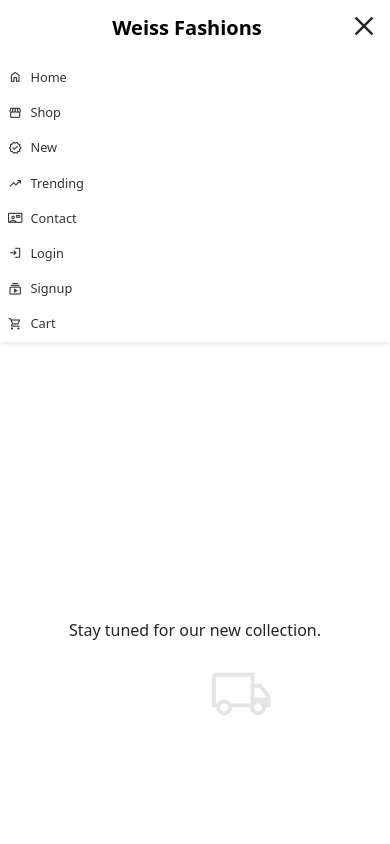
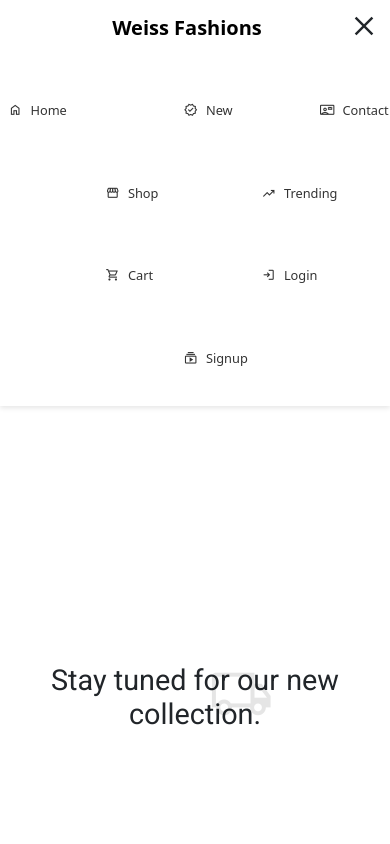
Before and after one commit to jideawoniyi/fashion-app, a plain HTML site: page index.html in a window 390 px wide. Both pictures are taken after a click on the element "menu". Shown: the top 844 px of the page. Drawn offline with nearby package versions, Linux system fonts and the light colour scheme; a web font is replaced by a local one.

Commit message:
fine tuned the mobile menu to form a 'w' shape

```diff
--- a/index.html
+++ b/index.html
@@ -5,6 +5,7 @@
     <meta name="viewport" content="width=device-width, initial-scale=1.0">
     <title>Weiss Fashions - Coming Soon</title>
     <link href="https://fonts.googleapis.com/css2?family=Montserrat:wght@700&family=Roboto:wght@400&display=swap" rel="stylesheet">
+    <link href="https://fonts.googleapis.com/css2?family=Google+Sans:wght@400;700&family=Roboto:wght@400;700&display=swap" rel="stylesheet">
     <link rel="stylesheet" href="https://fonts.googleapis.com/css2?family=Material+Symbols+Outlined:opsz,wght,FILL,GRAD@20..48,100..700,0..1,-50..200" />
     <link rel="stylesheet" href="style.css">
     <link rel="stylesheet" href="https://cdnjs.cloudflare.com/ajax/libs/font-awesome/5.15.1/css/all.min.css">
@@ -40,7 +41,7 @@
 
     <main class="coming-soon">
         <!-- <h1>Weiss Fashions</h1> -->
-        <p>Stay tuned for our new collection.</p>
+        <h1>Stay tuned for our new collection.</h1>
     </main>
 
     <!-- Footer Section -->
--- a/script.js
+++ b/script.js
@@ -44,4 +44,45 @@ document.addEventListener('DOMContentLoaded', function() {
 
         setInterval(updatePosition, 50);
     }
+
+    // Script for arranging menu items in 'W' shape
+    function arrangeMenuItemsInWShape() {
+        const menuItems = menu.querySelectorAll('li');
+
+        if (window.innerWidth <= 768) {
+            // Define positions for each menu item in the 'W' shape
+            const positions = [
+                { x: '0%', y: '10%' },    // Home
+                { x: '25%', y: '35%' },   // Shop
+                { x: '45%', y: '10%' },   // New
+                { x: '65%', y: '35%' },   // Trending
+                { x: '80%', y: '10%' },   // Contact
+                { x: '65%', y: '60%' },   // Login
+                { x: '45%', y: '85%' },   // Signup
+                { x: '25%', y: '60%' }    // Cart
+            ];
+
+
+            menuItems.forEach((item, index) => {
+                item.style.position = 'absolute';
+                item.style.left = positions[index].x;
+                item.style.top = positions[index].y;
+            });
+        } else {
+            // Reset styles for non-mobile view
+            menuItems.forEach((item) => {
+                item.style.position = '';
+                item.style.left = '';
+                item.style.top = '';
+            });
+        }
+    }
+
+
+
+    // Initial arrangement
+    arrangeMenuItemsInWShape();
+
+    // Re-arrange on window resize
+    window.addEventListener('resize', arrangeMenuItemsInWShape);
 });
--- a/style.css
+++ b/style.css
@@ -3,6 +3,16 @@
     margin: 0;
     padding: 0;
     box-sizing: border-box;
+}
+
+:root {
+    --google-font-family: "Google Sans", Roboto, Arial, Helvetica, sans-serif;
+    --roboto-font-family: "Roboto", sans-serif;
+}
+
+h1 {
+    font-family: var(--google-font-family); /* Using Google Sans primarily */
+    /* Additional styling for h1 */
 }
 
 html, body {
@@ -172,7 +182,7 @@ ul.menu {
     .navbar {
         flex-direction: column;
         align-items: center;
-        padding: 2em;
+        padding: 0;
         width: 100%;
     }
 
@@ -181,9 +191,16 @@ ul.menu {
     }
 
     .menu {
-        width: 100%;
-        display: none;
-        padding-left: 0;
+        width: 80%; /* Adjust as needed */
+        max-width: 660px; /* Set a max-width that fits the W shape */
+        margin: 0 auto; /* Center the menu */
+        position: relative; /* Needed for absolute positioning of children */
+        height: 330px; /* Adjust based on your design needs */
+        overflow: hidden; /* To prevent overflow */
+    }
+
+    .menu li {
+        width: 60px; /* Adjust the width of each menu item */
         text-align: center;
     }
 
@@ -192,10 +209,15 @@ ul.menu {
         flex-direction: column;
     }
 
+    ul.menu.active {
+        padding: 0;
+    }
+
     .mobile-menu-icon {
         display: block;
     }
 }
+
 
 /* Responsive design adjustments for small devices */
 @media (max-width: 767.98px) {
```
